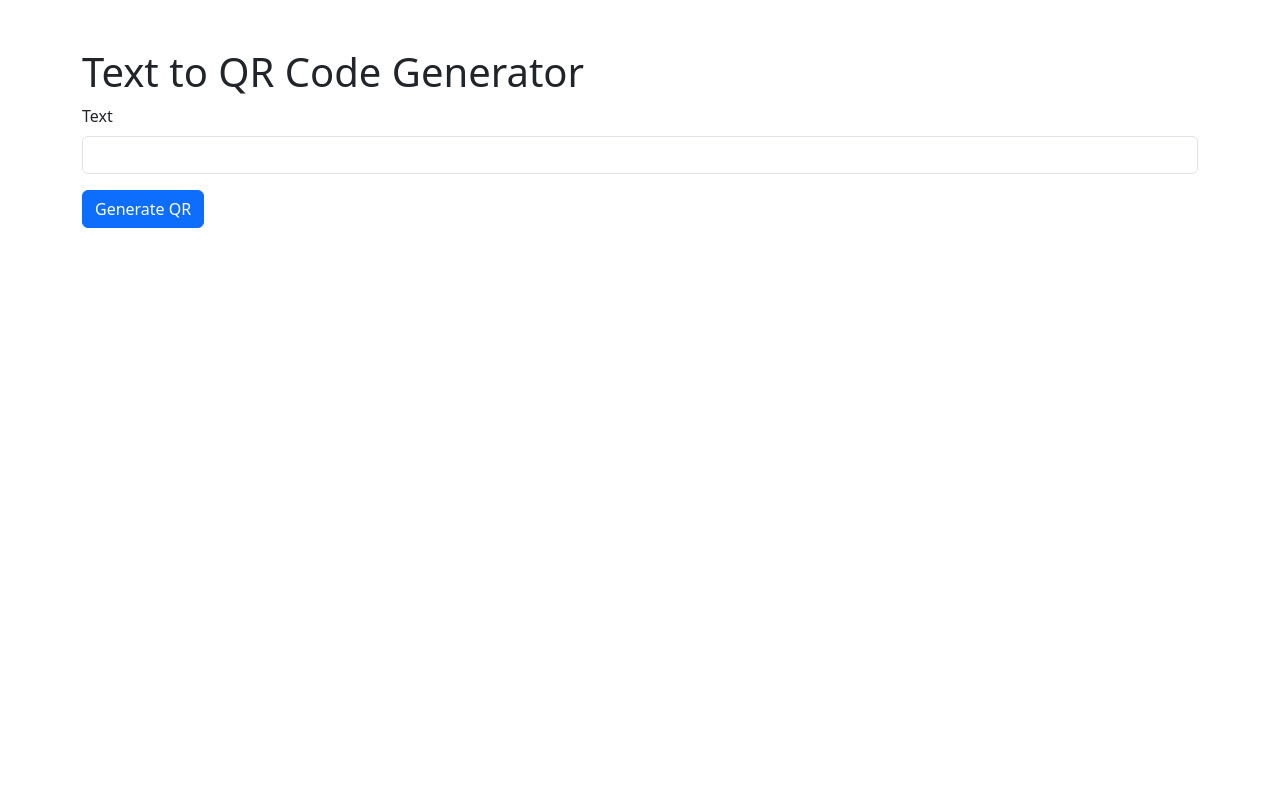
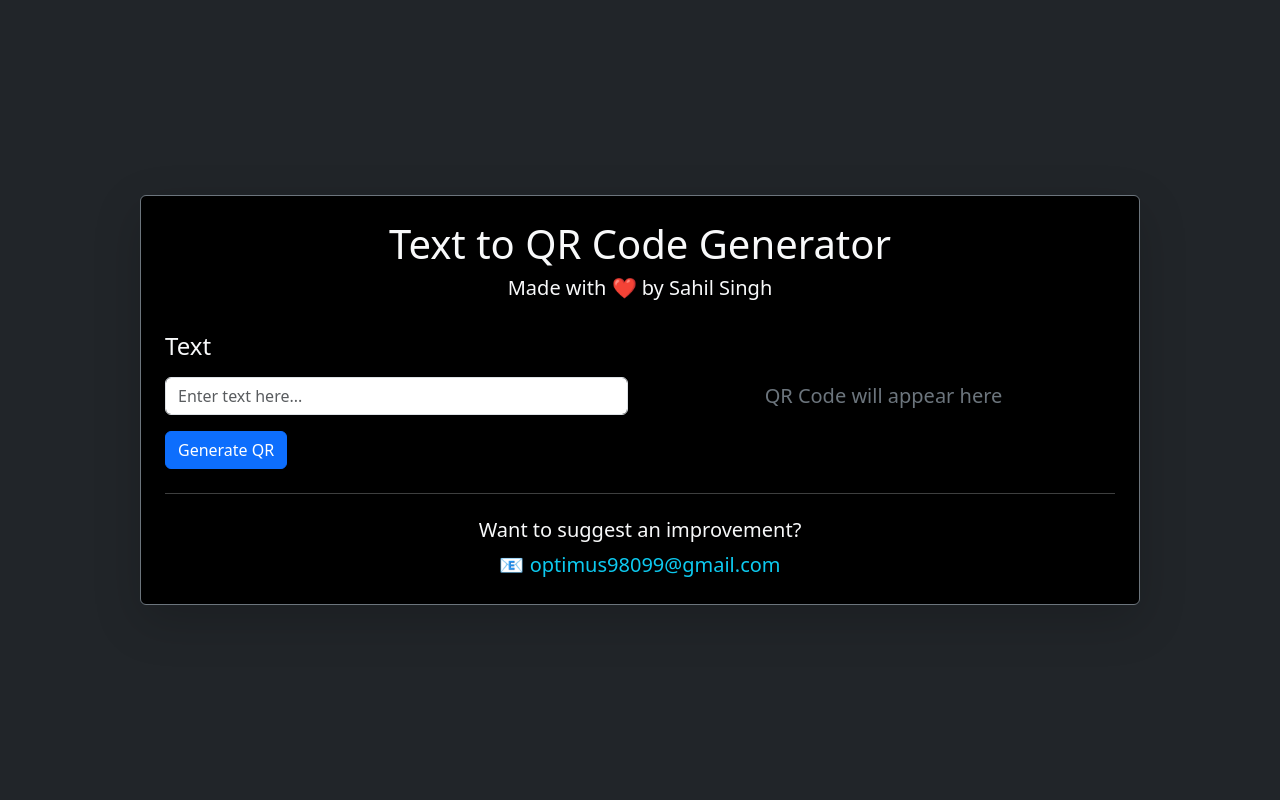
Before and after one commit to SahilSingh8400/QR_CODE_GENERATOR, a Flask app: page / in a window 1280 px wide. Run offline with Flask 3, Linux system fonts and the light colour scheme.

Commit message:
updated html for better view

```diff
--- a/templates/index.html
+++ b/templates/index.html
@@ -4,41 +4,100 @@
     <meta charset="utf-8">
     <meta name="viewport" content="width=device-width, initial-scale=1">
     <title>QR Code Generator</title>
+
     <link href="https://cdn.jsdelivr.net/npm/bootstrap@5.3.8/dist/css/bootstrap.min.css" rel="stylesheet">
 </head>
-<body>
 
-<div class="container my-5">
+<body class="bg-dark text-light">
+
+<div class="container vh-100 d-flex justify-content-center align-items-center">
+
+    <div class="card bg-black text-light border-secondary shadow-lg p-4 w-100" style="max-width: 1000px;">
+
+        <div class="text-center mb-4">
             <h1>Text to QR Code Generator</h1>
+            <h5>Made with ❤️ by Sahil Singh</h5>
+        </div>
+
+        <div class="row align-items-center">
+
+            <!-- Form Section -->
+            <div class="col-md-6">
 
                 <form method="POST">
+
                     <div class="mb-3">
-            <label for="text" class="form-label">Text</label>
-            <input type="text" name="text" class="form-control" id="text" required>
+                        <label for="text" class="form-label">
+                            <h4>Text</h4>
+                        </label>
+
+                        <input
+                            type="text"
+                            name="text"
+                            id="text"
+                            class="form-control"
+                            placeholder="Enter text here..."
+                            required>
                     </div>
 
                     <button type="submit" class="btn btn-primary">
                         Generate QR
                     </button>
+
                 </form>
 
+            </div>
+
+            <!-- QR Section -->
+            <div class="col-md-6 text-center">
+
                 {% if qr_code %}
-    <div class="mt-4">
-        <h3>Generated QR Code</h3>
 
-        <img src="{{ url_for('static', filename=qr_code) }}"
+                    <h4 class="mb-3">Generated QR Code</h4>
+
+                    <img
+                        src="{{ url_for('static', filename=qr_code) }}"
                         alt="QR Code"
-             class="img-fluid border p-2">
+                        class="img-fluid border bg-white p-2"
+                        style="max-width:250px;">
 
-        <br><br>
-
-        <a href="{{ url_for('static', filename=qr_code) }}"
+                    <div class="mt-3">
+                        <a
+                            href="{{ url_for('static', filename=qr_code) }}"
                             download="qr_code.png"
                             class="btn btn-success">
                             Download QR Code
                         </a>
                     </div>
+
+                {% else %}
+
+                    <h5 class="text-secondary">
+                        QR Code will appear here
+                    </h5>
+
                 {% endif %}
+
+            </div>
+
+        </div>
+
+        <hr class="my-4">
+
+        <!-- Contact Section -->
+        <div class="text-center">
+
+            <h5>Want to suggest an improvement?</h5>
+
+            <a
+                href="mailto:optimus98099@gmail.com?subject=QR Generator Feedback"
+                class="text-info text-decoration-none fs-5">
+                📧 optimus98099@gmail.com
+            </a>
+
+        </div>
+
+    </div>
 
 </div>
 
```
Also changed, not shown: text_to_qr.png (deleted). Lines whose indentation alone changed are shown as unchanged.
